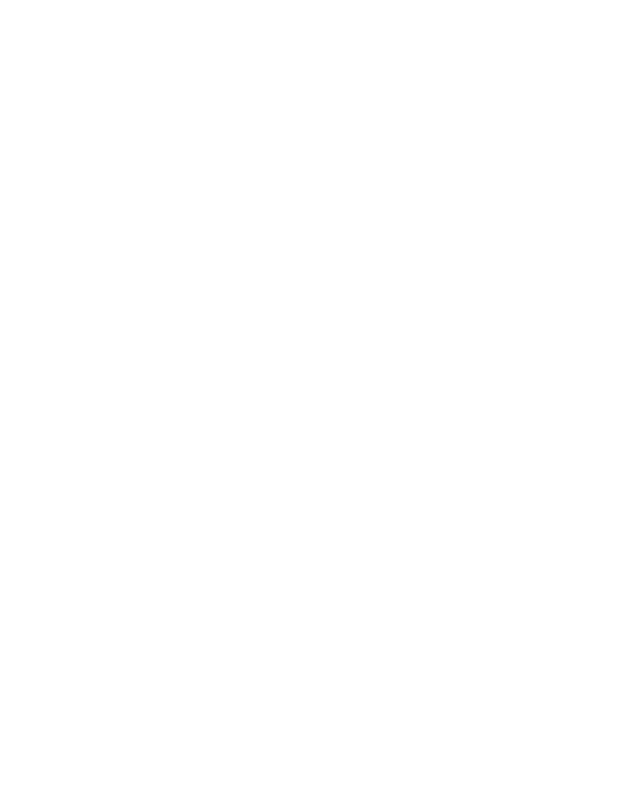
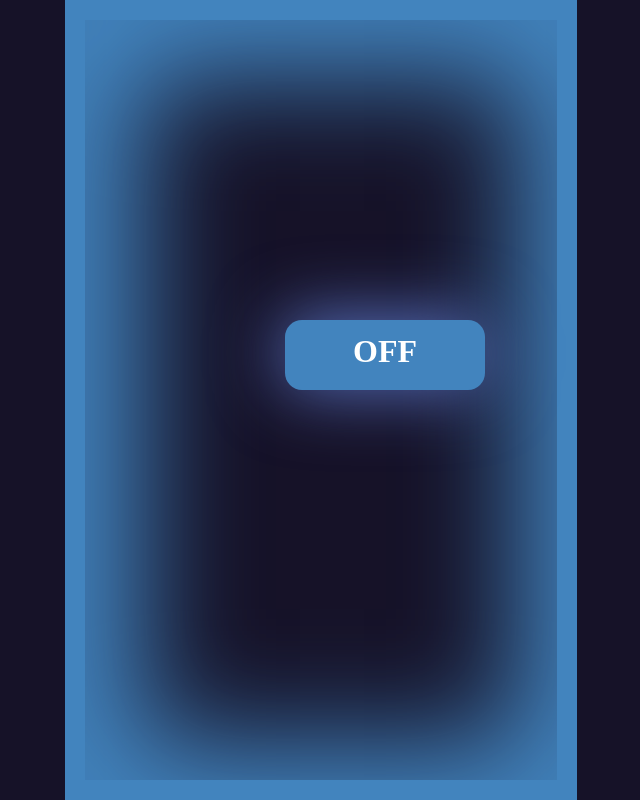
Before and after one commit to Abdurakhimovna/Html-Css-code, a plain HTML site: page index.html in a window 1280 px wide. Shown: the whole page, without its empty margins (319-959 px from the left). Drawn offline with Linux system fonts and the light colour scheme.

Commit message:
upload
yolo

```diff
--- a/index.html
+++ b/index.html
@@ -8,6 +8,15 @@
     <title>Document</title>
 </head>
 <body>
-
+    <div class="box">
+            <div class="dev">
+                <div class="div1 du"></div>
+                <div class="div2 ok"><h1>OFF</h1></div>
+                <div class="div3 du"></div>
+                <div class="div4 ok"></div>
+                <div class="div5 du"></div>
+                <div class="div6 ok"></div>
+            </div>
+    </div>
 </body>
 </html>
--- a/stayle.css
+++ b/stayle.css
@@ -0,0 +1,51 @@
+*{
+    margin: 0;
+    padding: 0;
+    box-sizing: border-box;
+}
+.box{
+   max-width: 100%;
+   height: 100vh;
+   background-color: rgb(22, 18, 40);
+}
+.dev{
+    box-shadow: 10px 10px 110px 50px  rgb(66, 132, 190) inset;
+    width: 40%;
+    margin: 0 auto;
+    height: 100%;
+    border: 20px solid rgb(66, 132, 190);position: relative;
+}
+/* .du{
+    width: 70px;
+    height: 100px;
+    background-color: rgb(93, 151, 201);
+    margin: 100px auto;
+    border-radius: 7px;
+
+}
+.div1{
+    box-shadow: 10px 10px 10px 2px rgba(5, 5, 5, 0.2);
+}
+.div3{
+
+}
+.div5{
+
+} */
+.div2{
+      width: 200px;
+    height: 70px;
+    background-color: rgb(66, 132, 190);
+    margin: 100px auto;
+    border-radius: 17px;
+    position: absolute;
+    margin-top: 300px;
+    left: 200px;
+     box-shadow: -2px -2px 70px rgb(92, 119, 199);
+    /* clip-path: polygon(30px 0%, 100% 0%, 100% 100%, 30px 100%, 0 50%); */
+}
+h1{
+    text-align:center;
+    color: rgb(255, 255, 255);
+    padding-top:13px;
+}
```
